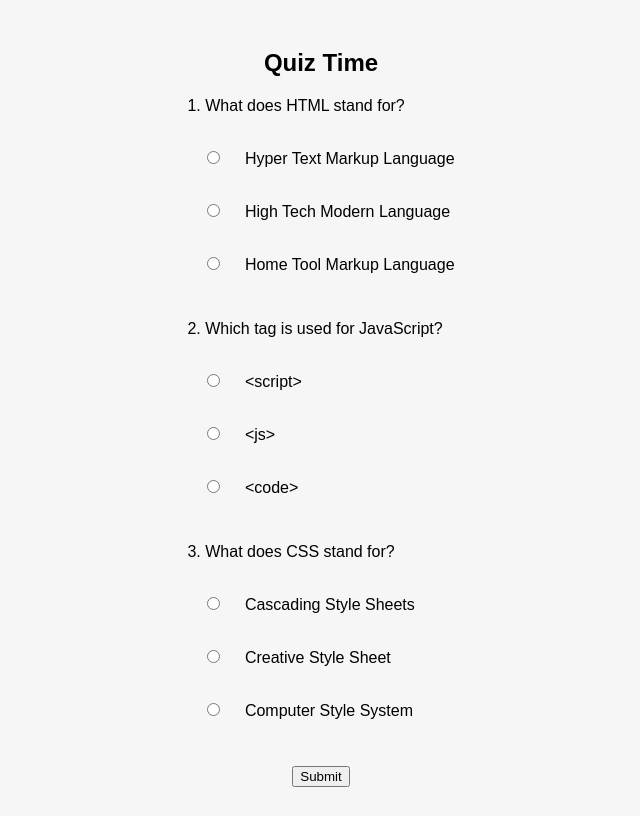
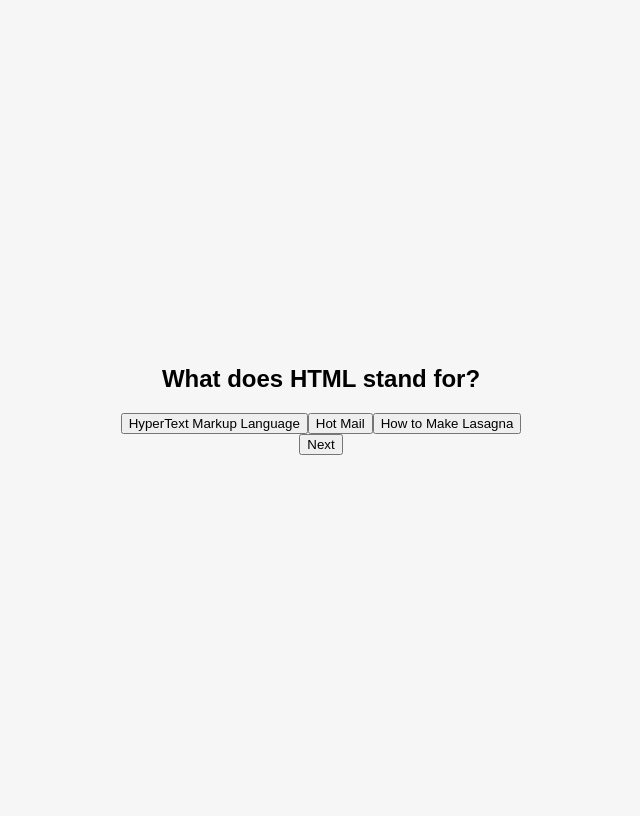
Before and after one commit to imgaurav-x/nextpath-mvp, a plain HTML site: page quiz.html in a window 1280 px wide. Shown: the whole page, without its empty margins (319-959 px from the left). Drawn offline with Linux system fonts and the light colour scheme.

Commit message:
Update quiz.html

```diff
--- a/quiz.html
+++ b/quiz.html
@@ -1,57 +1,16 @@
 <!DOCTYPE html>
 <html>
 <head>
-  <title>NextPath - Quiz</title>
-  <link rel="stylesheet" href="style.css">
+  <title>Quiz</title>
+  <link rel="stylesheet" href="style.css" />
 </head>
 <body>
   <div class="container">
-    <h2>Quiz Time</h2>
-
-    <div class="question">
-      <p>1. What does HTML stand for?</p>
-      <input type="radio" name="q1" value="a"> Hyper Text Markup Language<br>
-      <input type="radio" name="q1" value="b"> High Tech Modern Language<br>
-      <input type="radio" name="q1" value="c"> Home Tool Markup Language<br>
-    </div>
-
-    <div class="question">
-      <p>2. Which tag is used for JavaScript?</p>
-      <input type="radio" name="q2" value="a"> &lt;script&gt;<br>
-      <input type="radio" name="q2" value="b"> &lt;js&gt;<br>
-      <input type="radio" name="q2" value="c"> &lt;code&gt;<br>
-    </div>
-
-    <div class="question">
-      <p>3. What does CSS stand for?</p>
-      <input type="radio" name="q3" value="a"> Cascading Style Sheets<br>
-      <input type="radio" name="q3" value="b"> Creative Style Sheet<br>
-      <input type="radio" name="q3" value="c"> Computer Style System<br>
-    </div>
-
-    <button onclick="submitQuiz()">Submit</button>
+    <h2 id="question">Loading...</h2>
+    <div id="options"></div>
+    <button id="nextBtn">Next</button>
+    <p id="score"></p>
   </div>
-
-  <script>
-    function submitQuiz() {
-      let score = 0;
-
-      const answers = {
-        q1: "a",
-        q2: "a",
-        q3: "a"
-      };
-
-      for (let q in answers) {
-        const selected = document.querySelector(`input[name="${q}"]:checked`);
-        if (selected && selected.value === answers[q]) {
-          score++;
-        }
-      }
-
-      localStorage.setItem("score", score);
-      window.location.href = "result.html";
-    }
-  </script>
+  <script src="quiz.js"></script>
 </body>
 </html>
```
